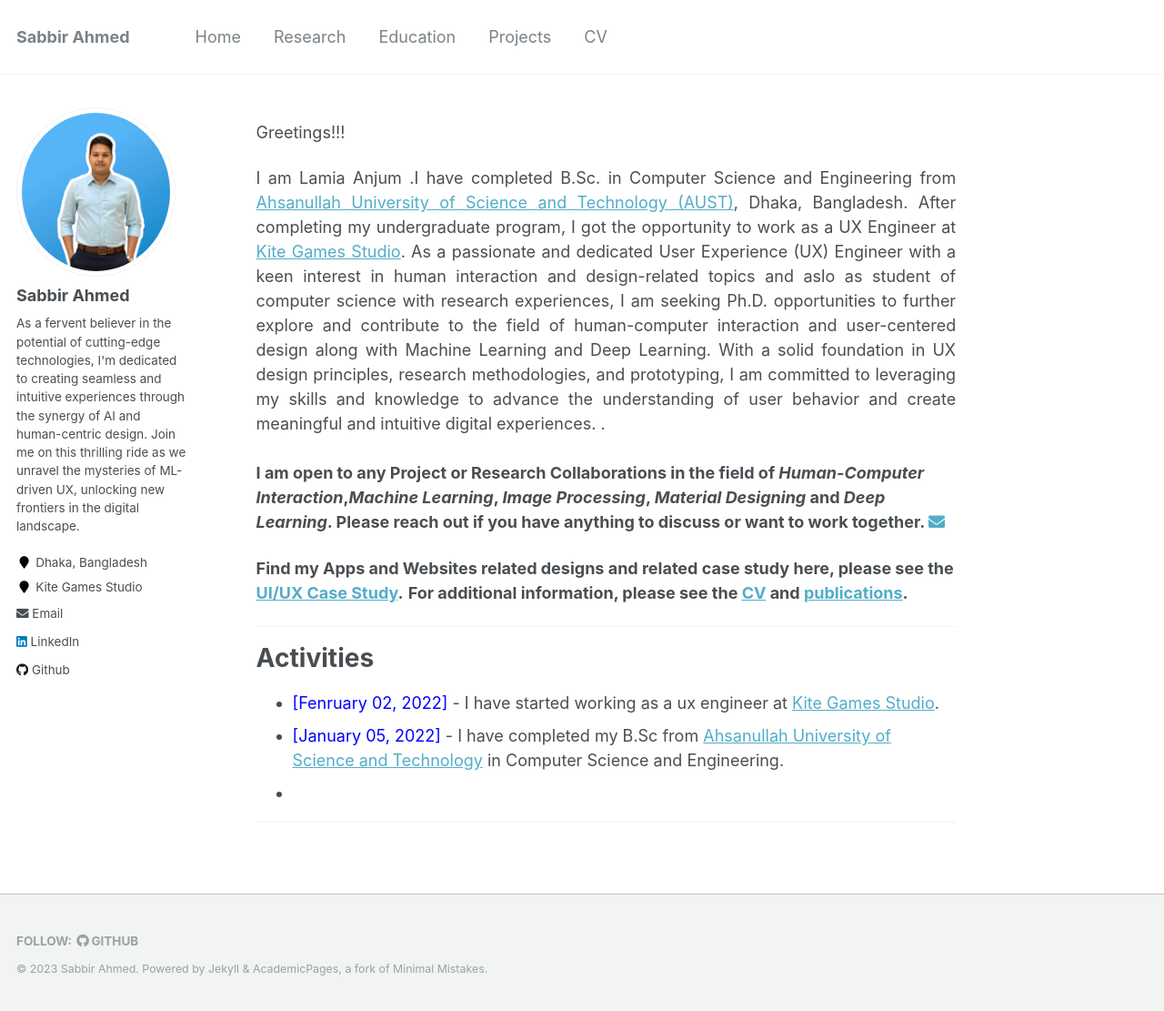
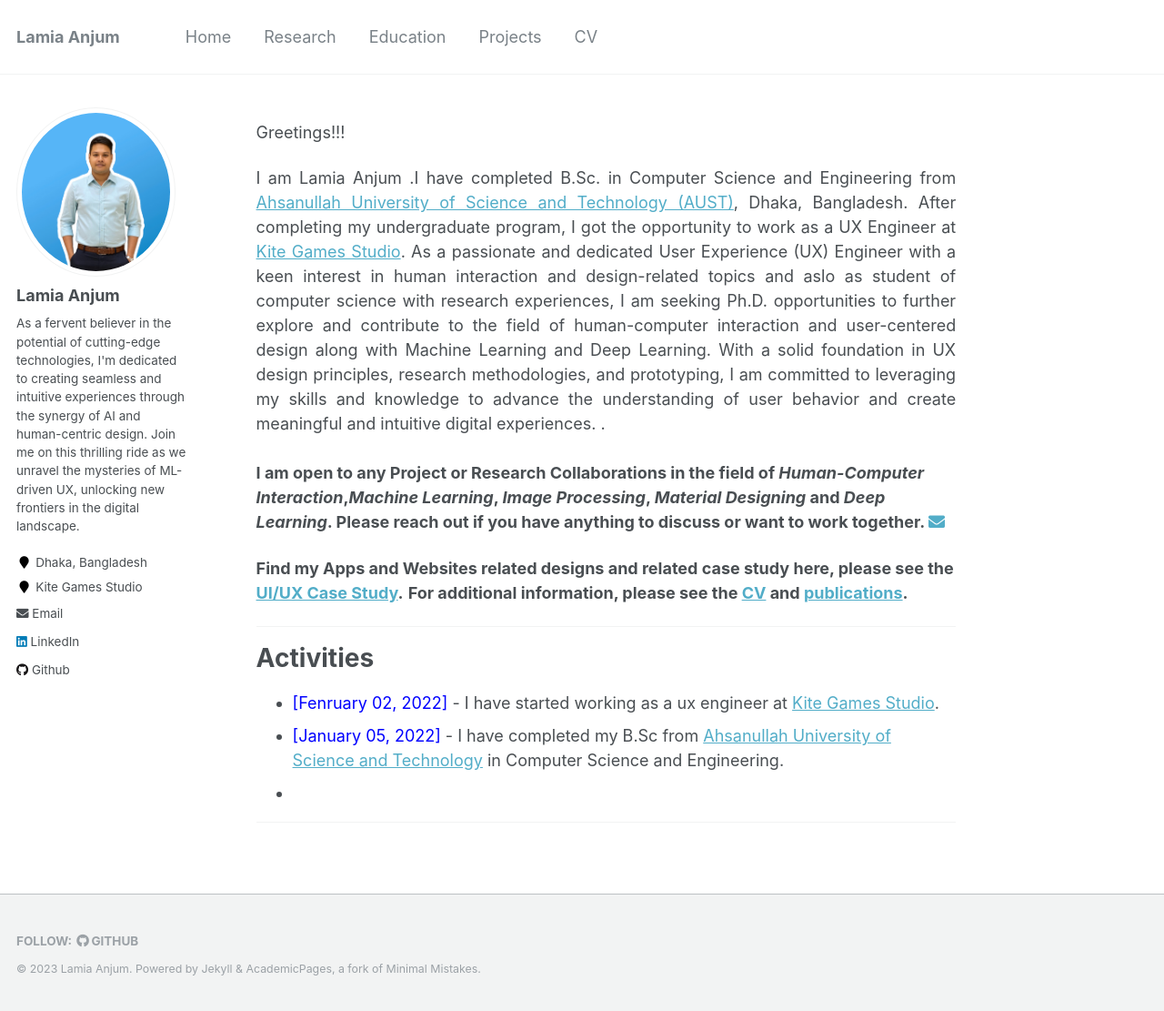
Before and after one commit to lamianjum/lamianjum.github.io, a Jekyll site: the page built from _pages/about.md, in a window 1280 px wide and 1111 px high. Shown: the whole window at 91% size. Built offline with Jekyll 4.4.1, drawn with Linux system fonts in a browser that asks for light colours; a script that is not in the unit is left out.

Commit message:
Update _config.yml

```diff
--- a/_config.yml
+++ b/_config.yml
@@ -7,9 +7,9 @@
 markdown                 :  GFM
 # Site Settings
 locale                   : "en-US"
-title                    : "Sabbir Ahmed"
+title                    : "Lamia Anjum"
 title_separator          : "-"
-name                     : &name "Sabbir Ahmed"
+name                     : &name "Lamia Anjum"
 description              : &description "personal description"
 url                      : https://SabbirAhmed11.github.io # the base hostname & protocol for your site e.g. "https://mmistakes.github.io"
 baseurl                  : "" # the subpath of your site, e.g. "/blog"
@@ -80,7 +80,7 @@ analytics:
 
 # Site Author
 author:
-  name             : "Sabbir Ahmed"
+  name             : "Lamia Anjum"
   avatar           : "final_picture.jpg"
   bio              : "As a fervent believer in the potential of cutting-edge technologies, I'm dedicated to creating seamless and intuitive experiences through the synergy of AI and human-centric design. Join me on this thrilling ride as we unravel the mysteries of ML-driven UX, unlocking new frontiers in the digital landscape. "
   location         : "Dhaka, Bangladesh"
```
